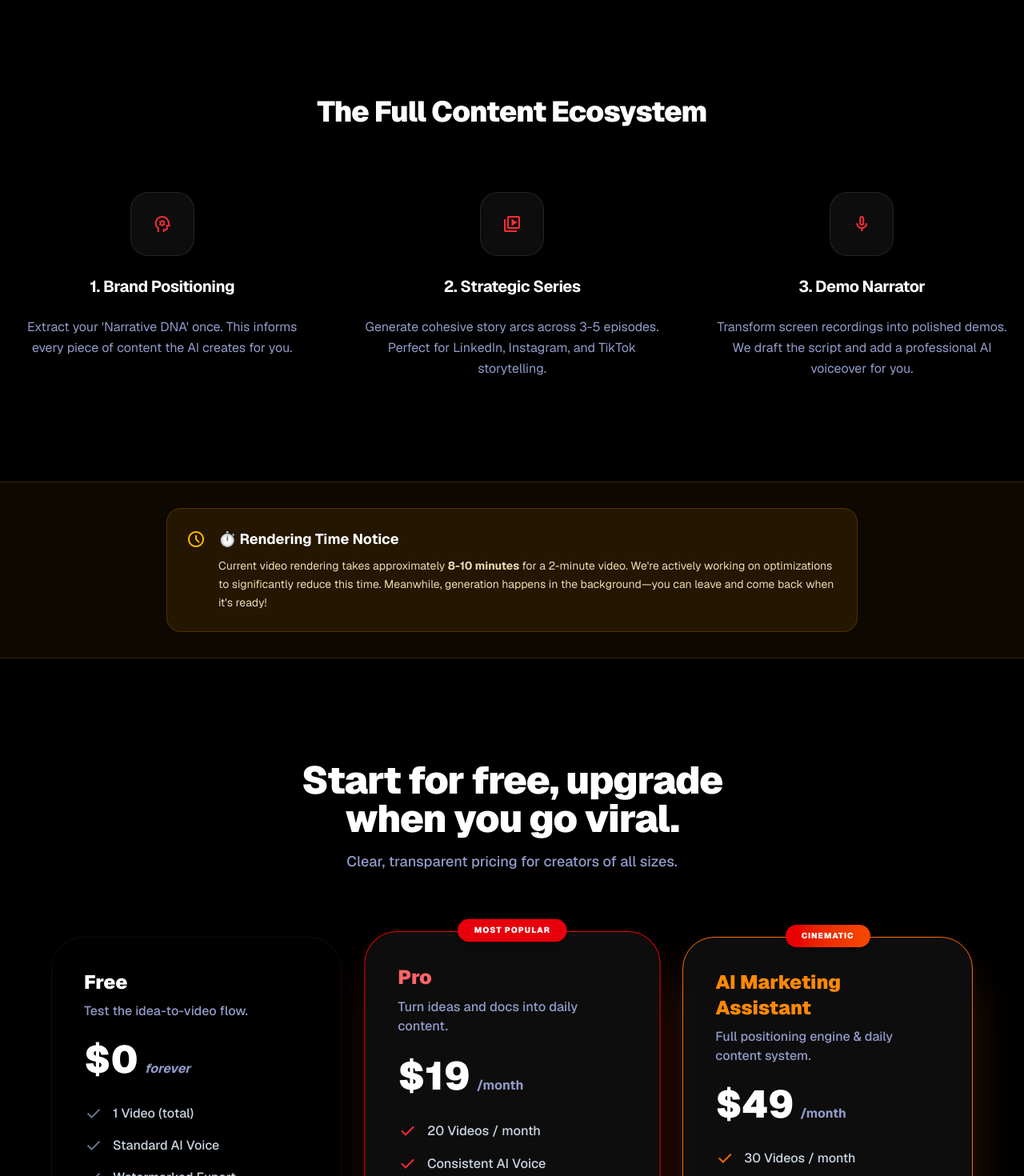
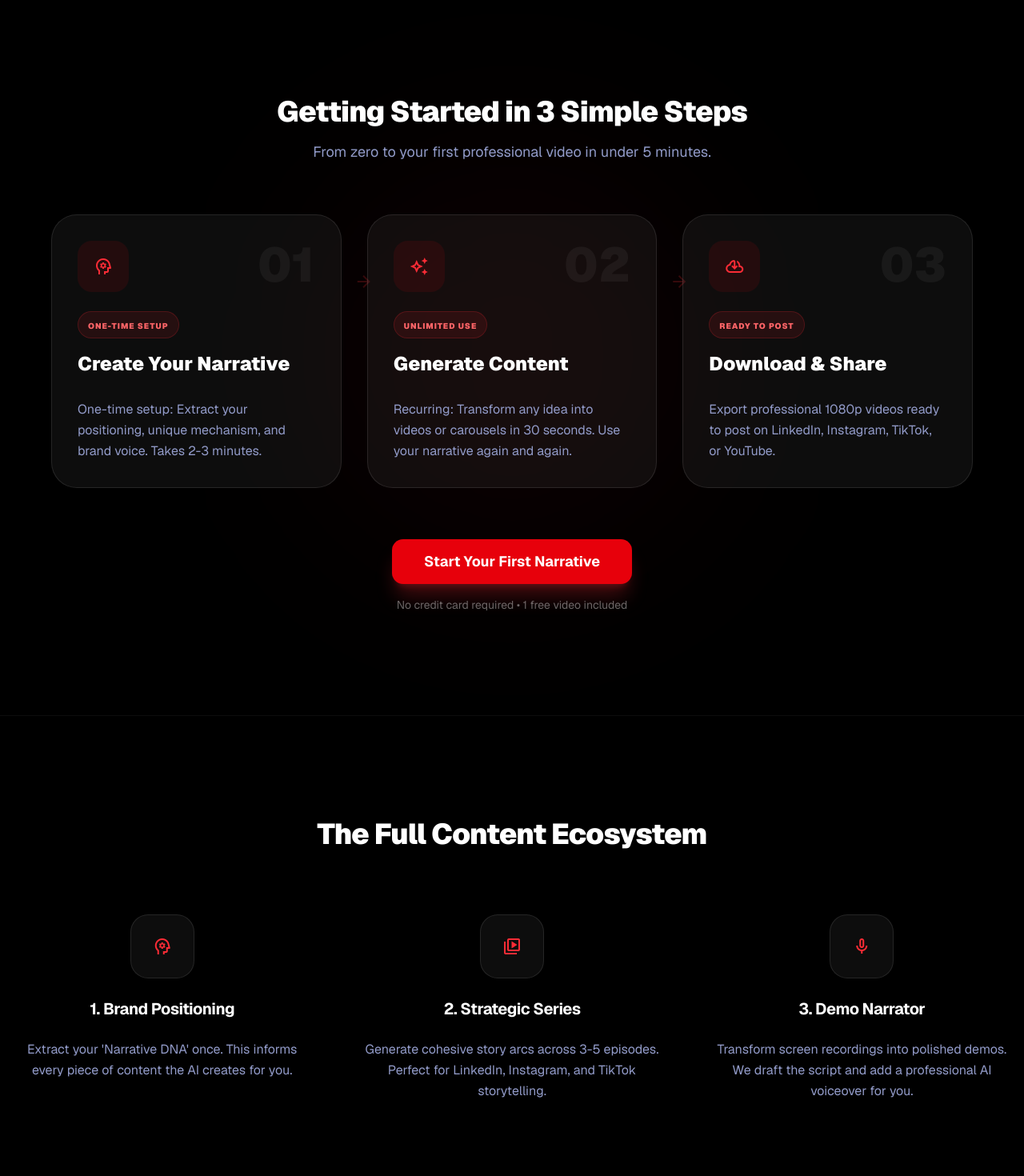
Before and after one commit to farajabien/gemini-live-marketing-agent, a Next.js app: page / in a window 1280 px wide. Shown: the part 3340-4810 px from the top of the page at 80% size. Built offline with nearby package versions, Linux system fonts and the light colour scheme; no server answers.

Commit message:
feat: update pricing tiers, enhance PayPal order descriptions, refactor Firebase admin client, and introduce a dedicated generation status dialog.

```diff
--- a/app/api/episodes/compile/route.ts
+++ b/app/api/episodes/compile/route.ts
@@ -56,11 +56,11 @@ export async function POST(request: NextRequest) {
 
     // Transform script and visualPrompts into scenes
     // Scripts are generated as paragraphs separated by double newlines (\n\n)
-    const paragraphs = episode.script.split(/\n\s*\n/).filter(p => p.trim());
+    const paragraphs = episode.script.split(/\n\s*\n/).filter((p: string) => p.trim());
     const visualPrompts = (episode.visualPrompts || []) as string[];
 
     // Pair each paragraph with its corresponding visual prompt
-    const scenes: Scene[] = paragraphs.map((text, i) => ({
+    const scenes: Scene[] = paragraphs.map((text: string, i: number) => ({
       id: id(),
       voiceover: text.trim(),
       visualPrompt: visualPrompts[i] || `Visual representation of: ${text.substring(0, 100)}...`,
--- a/app/api/paypal/create-order/route.ts
+++ b/app/api/paypal/create-order/route.ts
@@ -11,13 +11,15 @@ export async function POST(request: NextRequest) {
       return NextResponse.json({ error: "Invalid tier. Must be 'pro' or 'pro_max'" }, { status: 400 });
     }
 
-    // Get the price based on the tier
+    // Get the price and details based on the tier
     const tierKey = tier === "pro_max" ? "PRO_MAX" : "PRO";
-    const amount = PRICING_TIERS[tierKey].price;
+    const tierConfig = PRICING_TIERS[tierKey];
+    const amount = tierConfig.price;
+    const description = `IdeaToVideo ${tierConfig.name} - ${tierConfig.videos} Videos / Month`;
 
     console.log(`Creating PayPal order for user ${userId} for ${tierKey} tier ($${amount})`);
 
-    const { orderId } = await createPayPalOrder(amount, "USD", userId);
+    const { orderId } = await createPayPalOrder(amount, "USD", userId, description);
 
     return NextResponse.json({ orderId });
   } catch (error: unknown) {
--- a/app/page.tsx
+++ b/app/page.tsx
@@ -10,7 +10,7 @@ import dynamic from "next/dynamic";
 
 
 export default function LandingPage() {
-  const { hero, problem, solution, howItWorks, whoItIsFor, useCases, finalCta } = LANDING_CONTENT;
+  const { hero, problem, solution, howItWorks, whoItIsFor, gettingStarted, useCases, finalCta } = LANDING_CONTENT;
   const tiers = Object.values(PRICING_TIERS);
   const { isAuthenticated } = useAuth();
 
@@ -142,6 +142,58 @@ export default function LandingPage() {
             </div>
         </section>
 
+        {/* Getting Started Flow */}
+        <section className="py-32 bg-black border-t border-white/5 relative overflow-hidden">
+            <div className="absolute top-1/2 left-1/2 -translate-x-1/2 -translate-y-1/2 size-[500px] bg-red-600/5 rounded-full blur-[120px] pointer-events-none"></div>
+            <div className="mx-auto max-w-7xl px-4 relative z-10">
+                <div className="text-center mb-16">
+                    <h2 className="text-4xl font-black text-white mb-4 tracking-tight">{gettingStarted.title}</h2>
+                    <p className="text-[#929bc9] text-lg max-w-2xl mx-auto">{gettingStarted.subtitle}</p>
+                </div>
+
+                <div className="grid gap-8 md:grid-cols-3 max-w-6xl mx-auto">
+                    {gettingStarted.steps.map((step, i) => (
+                        <div key={i} className="relative group">
+                            {/* Arrow connector (hidden on last item) */}
+                            {i < gettingStarted.steps.length - 1 && (
+                                <div className="hidden md:block absolute top-16 left-[calc(100%+1rem)] w-8 text-red-500/20 text-4xl pointer-events-none">
+                                    <span className="material-symbols-outlined">arrow_forward</span>
+                                </div>
+                            )}
+
+                            <div className="p-8 rounded-[2rem] bg-white/5 border border-white/10 hover:border-red-500/30 transition-all duration-500 h-full flex flex-col">
+                                <div className="flex items-start justify-between mb-6">
+                                    <div className="size-16 rounded-2xl bg-red-600/10 flex items-center justify-center group-hover:scale-110 group-hover:rotate-6 transition-transform">
+                                        <span className="material-symbols-outlined text-3xl text-red-500">{step.icon}</span>
+                                    </div>
+                                    <div className="text-6xl font-black text-white/5 leading-none">{step.number}</div>
+                                </div>
+
+                                <div className="mb-4">
+                                    <div className="inline-block px-3 py-1 bg-red-500/10 border border-red-500/20 rounded-full mb-4">
+                                        <span className="text-[10px] font-black text-red-400 uppercase tracking-widest">{step.badge}</span>
+                                    </div>
+                                    <h3 className="text-2xl font-black text-white mb-3">{step.title}</h3>
+                                </div>
+
+                                <p className="text-[#929bc9] leading-relaxed flex-1">{step.description}</p>
+                            </div>
+                        </div>
+                    ))}
+                </div>
+
+                <div className="mt-16 text-center">
+                    <Link
+                        href="/narrative/new"
+                        className="inline-flex h-14 items-center justify-center rounded-xl bg-red-600 px-10 text-lg font-bold text-white shadow-xl shadow-red-500/25 transition-all hover:scale-105 active:scale-95 hover:bg-red-500"
+                    >
+                        Start Your First Narrative
+                    </Link>
+                    <p className="mt-4 text-sm text-white/40">No credit card required • 1 free video included</p>
+                </div>
+            </div>
+        </section>
+
         {/* How it Works */}
         <section className="py-32 bg-black border-t border-white/5" id="how-it-works">
           <div className="mx-auto max-w-7xl px-4">
@@ -209,7 +261,7 @@ export default function LandingPage() {
                       <div className="absolute -top-4 left-1/2 -translate-x-1/2 bg-red-600 px-5 py-2 rounded-full text-[10px] font-black uppercase text-white tracking-widest leading-none flex h-7 items-center shadow-lg">Most Popular</div>
                     )}
                     {isProMax && (
-                      <div className="absolute -top-4 left-1/2 -translate-x-1/2 bg-gradient-to-r from-red-600 to-orange-600 px-5 py-2 rounded-full text-[10px] font-black uppercase text-white tracking-widest leading-none flex h-7 items-center shadow-lg">Cinematic</div>
+                      <div className="absolute -top-4 left-1/2 -translate-x-1/2 bg-gradient-to-r from-red-600 to-orange-600 px-5 py-2 rounded-full text-[10px] font-black uppercase text-white tracking-widest leading-none flex h-7 items-center shadow-lg">Pro Max</div>
                     )}
                     <div>
                       <h3 className={`text-2xl font-black ${isPro ? "text-red-400" : isProMax ? "text-orange-400" : "text-white"}`}>{tier.name}</h3>
@@ -229,7 +281,11 @@ export default function LandingPage() {
                       ))}
                     </ul>
                     <Link
-                      href={isAuthenticated ? (tier.id !== "free" ? "/upgrade" : "/dashboard?tool=generate") : "/dashboard?tool=generate"}
+                      href={
+                        isAuthenticated
+                          ? (tier.id === "free" ? "/dashboard" : "/upgrade")
+                          : "/narrative/new"
+                      }
                       className={`w-full py-4 rounded-2xl font-black text-center transition-all active:scale-95 ${
                         isPro
                           ? "bg-red-600 text-white hover:bg-red-700 shadow-xl shadow-red-900/40"
@@ -238,8 +294,13 @@ export default function LandingPage() {
                           : "bg-white text-black hover:bg-slate-200"
                       }`}
                     >
-                      {tier.buttonText}
+                      {tier.id === "free" && !isAuthenticated ? "Start With Narrative Setup" : tier.buttonText}
                     </Link>
+                    {tier.id === "free" && !isAuthenticated && (
+                      <p className="text-[10px] text-center text-white/30 mt-3 leading-relaxed">
+                        Create your narrative (2 min), then generate 1 video
+                      </p>
+                    )}
                   </div>
                 );
               })}
--- a/lib/landing-content.ts
+++ b/lib/landing-content.ts
@@ -77,6 +77,33 @@ export const LANDING_CONTENT = {
     tags: ["Agencies", "Consultants", "SaaS Founders", "Coaches", "Fractional Leaders"],
     description: "Trust is your only currency. IdeaToVideo builds that trust at scale by operationalizing your thinking into consistent, high-end media assets."
   },
+  gettingStarted: {
+    title: "Getting Started in 3 Simple Steps",
+    subtitle: "From zero to your first professional video in under 5 minutes.",
+    steps: [
+      {
+        number: "01",
+        title: "Create Your Narrative",
+        description: "One-time setup: Extract your positioning, unique mechanism, and brand voice. Takes 2-3 minutes.",
+        icon: "psychology",
+        badge: "One-Time Setup"
+      },
+      {
+        number: "02",
+        title: "Generate Content",
+        description: "Recurring: Transform any idea into videos or carousels in 30 seconds. Use your narrative again and again.",
+        icon: "auto_awesome",
+        badge: "Unlimited Use"
+      },
+      {
+        number: "03",
+        title: "Download & Share",
+        description: "Export professional 1080p videos ready to post on LinkedIn, Instagram, TikTok, or YouTube.",
+        icon: "cloud_download",
+        badge: "Ready to Post"
+      }
+    ]
+  },
   whyItsDifferent: {
     title: "Why It's Different",
     items: [
--- a/lib/marketing/generator.ts
+++ b/lib/marketing/generator.ts
@@ -35,7 +35,7 @@ export async function generateDraftFromAngle(input: DraftGenerationInput): Promi
     outputFormat: outputFormat,
   };
 
-  const videoPlan = await generateVideoPlanWithOptions(
+  const { plan: videoPlan } = await generateVideoPlanWithOptions(
     input.angle,
     input.format,
     "30s",
--- a/lib/paypal.ts
+++ b/lib/paypal.ts
@@ -25,7 +25,7 @@ export const paypalClient = environment ? new paypal.core.PayPalHttpClient(envir
 /**
  * Helper to create an order
  */
-export async function createPayPalOrder(amount: number, currency: string = "USD", referenceId?: string) {
+export async function createPayPalOrder(amount: number, currency: string = "USD", referenceId?: string, description?: string) {
   if (!paypalClient) throw new Error("PayPal client not initialized");
 
   const request = new paypal.orders.OrdersCreateRequest();
@@ -40,7 +40,7 @@ export async function createPayPalOrder(amount: number, currency: string = "USD"
           currency_code: currency,
           value: amount.toFixed(2),
         },
-        description: "IdeaToVideo Pro Upgrade - 30 Videos / Month",
+        description: description || "IdeaToVideo Pro Upgrade - 20 Videos / Month",
       },
     ],
     application_context: {
--- a/lib/pricing.ts
+++ b/lib/pricing.ts
@@ -36,18 +36,18 @@ export const PRICING_TIERS = {
 
   PRO_MAX: {
     id: "pro_max",
-    name: "AI Marketing Assistant",
+    name: "Pro Max",
     price: 49,
-    videos: 30,
-    description: "Full positioning engine & daily content system.",
-    buttonText: "Hire the Assistant",
+    videos: 20,
+    description: "Full cinematic videos with AI B-Roll.",
+    buttonText: "Upgrade to Pro Max",
     isPopular: true,
     features: [
-      "30 Videos / month",
+      "20 Videos / month",
       "Positioning & Narrative Engine",
       "Content Pillar Generator",
       "Auto-captions & DM Funnels",
-      "Cinematic motion scenes",
+      "Cinematic motion scenes (B-Roll)",
       "Consistent AI Voice",
       "No Watermark",
       "Priority generation",
```
Also changed, not shown: components/screens/CreateSeriesScreen.tsx (+8 -16 lines), lib/firebase-admin.ts (+17 -14 lines).
